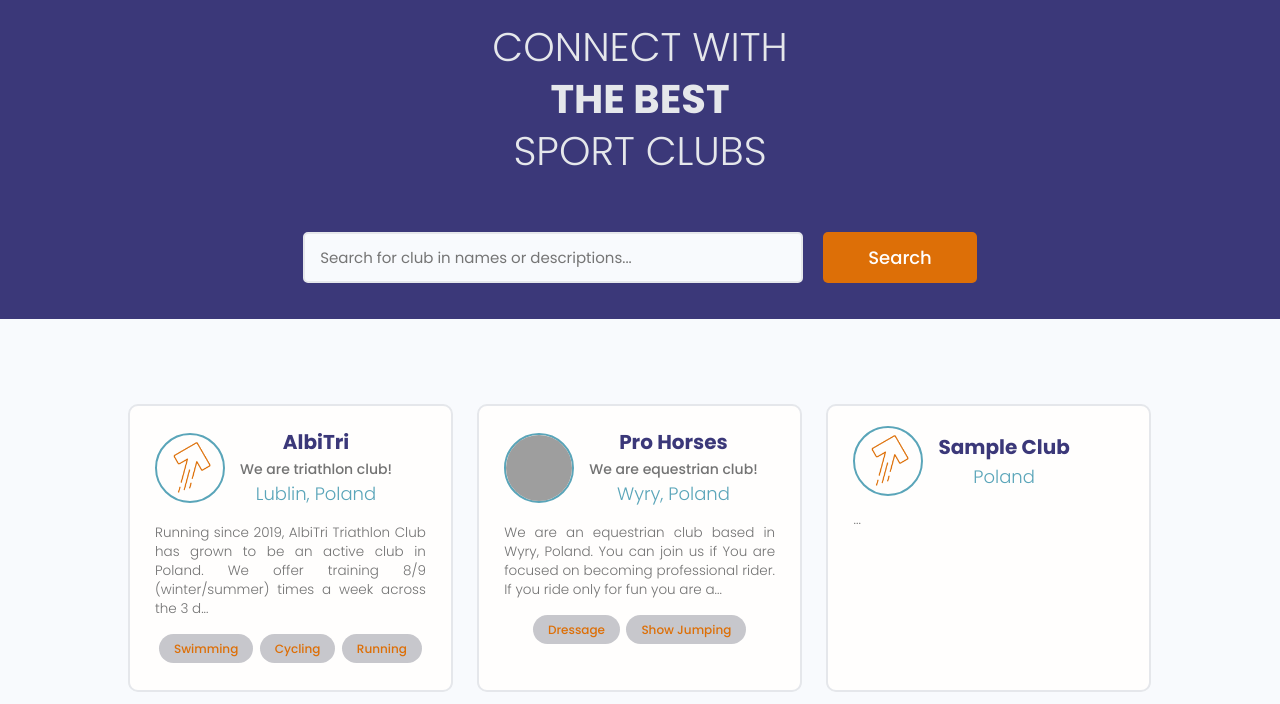
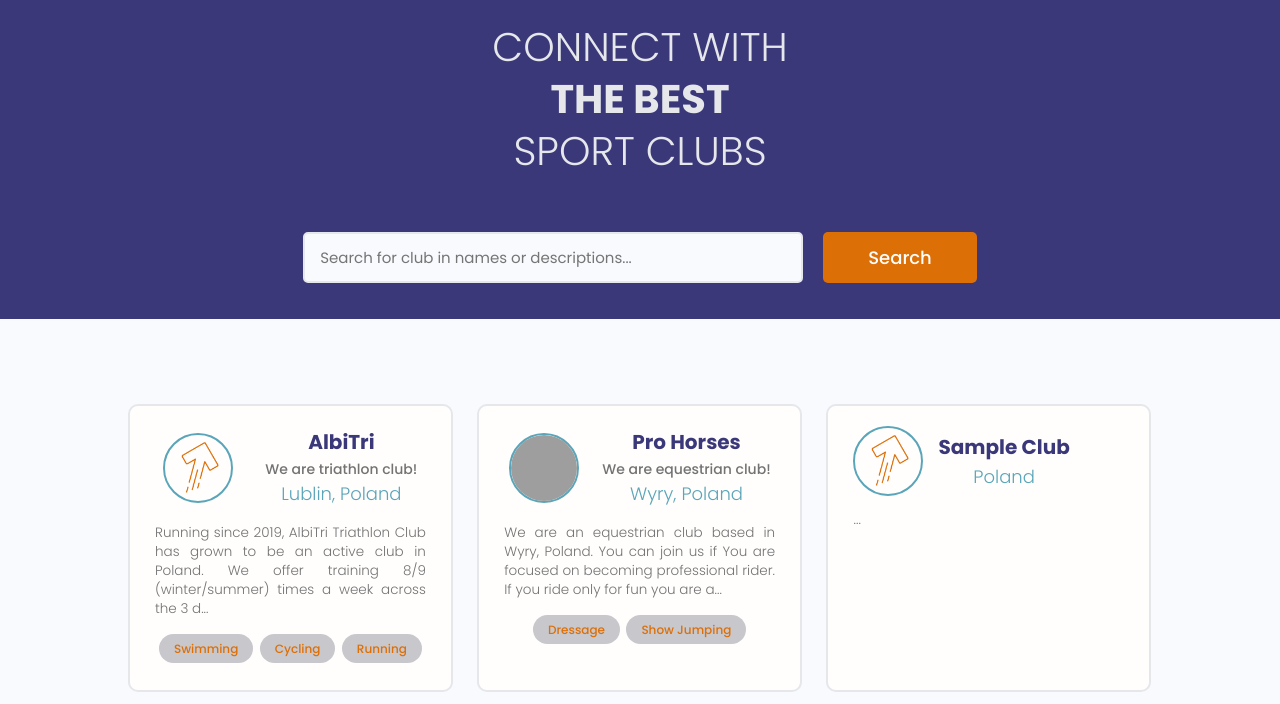
Before and after one commit to albertopul/sportapp, a Django app: page / in a window 1280 px wide. Shown: the part 78-782 px from the top of the page. Run offline with Django 3.2, Linux system fonts and the light colour scheme; data comes from the database, SQL or seed files in the repository; some libraries are stand-ins or nearby versions; grey boxes are pictures that could not be loaded.

Commit message:
Update app.css

```diff
--- a/static/styles/app.css
+++ b/static/styles/app.css
@@ -267,6 +267,7 @@ img {
     display: flex;
     align-items: center;
     gap: 1.5rem;
+    justify-content: space-around;
 }
 
 .clublist .club .club__meta h3 {
```
